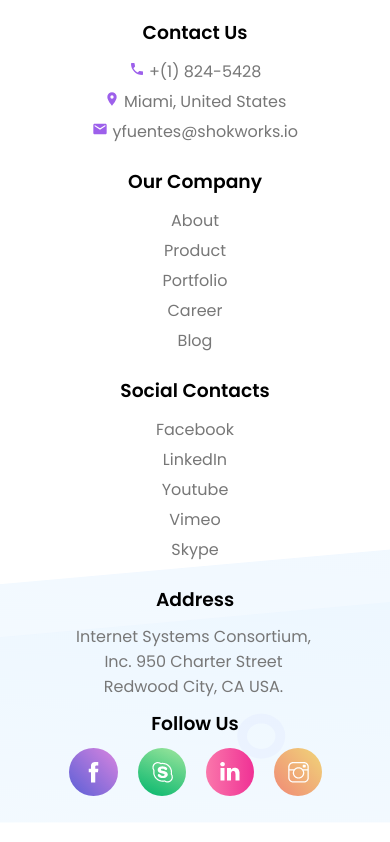
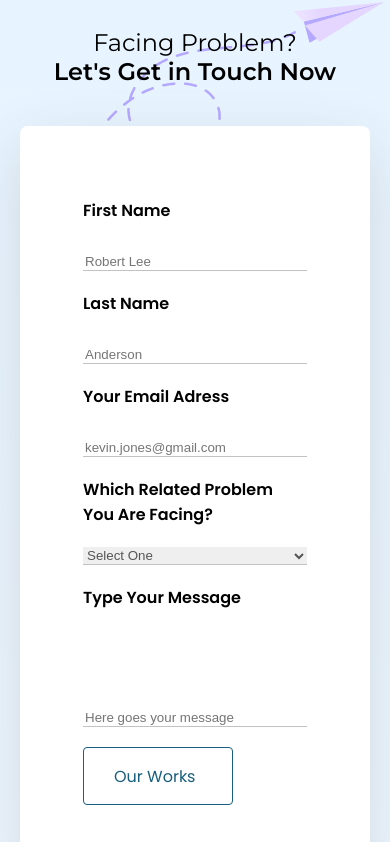
Before and after one commit to MirkoAn/shokworks-react, a React (Create React App) app: page / in a window 390 px wide. Shown: the part 3462-4304 px from the top of the page. Built offline with nearby package versions, Linux system fonts and the light colour scheme.

Commit message:
Completed form-component UI for mobile devices

```diff
--- a/src/App.js
+++ b/src/App.js
@@ -1,5 +1,6 @@
 import React from 'react'
 import { Footer } from './Components/Footer'
+import { FormContainer } from './Components/FormContainer'
 import { Header } from './Components/Header'
 import { Hero } from './Components/Hero'
 import { Partners } from './Components/Partners&Clients'
@@ -16,6 +17,7 @@ export const App = () => (
     <Work />
     <Support />
     <Partners />
+    <FormContainer />
     <Footer />
   </>
 )
--- /dev/null
+++ b/src/Components/FormContainer/index.js
@@ -0,0 +1,13 @@
+import React from 'react'
+import { Forms } from '../Forms'
+
+import { Container } from './styles'
+
+export const FormContainer = () => {
+  return (
+    <Container>
+      <h2>Facing Problem?<br /><span>Let's Get in Touch Now</span></h2>
+      <Forms />
+    </Container>
+  )
+}
--- /dev/null
+++ b/src/Components/FormContainer/styles.js
@@ -0,0 +1,29 @@
+import styled from 'styled-components'
+
+import * as fonttheme from '../../styles/variables/FontThemes'
+
+import Background from '../../assets/images/Rectangle511.png'
+import Background2 from '../../assets/images/Group2258.png'
+import BgArrow from '../../assets/images/Group2794.png'
+
+export const Container = styled.div`
+  margin-top: 50px;
+  padding: 20px 20px;
+  background:
+            url(${BgArrow}),
+            url(${Background}),
+            url(${Background2});
+  background-position: top right;
+  background-repeat: no-repeat;
+
+  h2 {
+    margin-top: 20px;
+    font-weight: 500;
+    text-align: center;
+    font-family: ${fonttheme.font2};
+  }
+
+  span {
+    font-weight: 600;
+  }
+`
--- /dev/null
+++ b/src/Components/Forms/index.js
@@ -0,0 +1,50 @@
+import React, { useState } from 'react'
+
+import { Form, FormButton } from './styles'
+
+export const Forms = () => {
+  const [name, setName] = useState('')
+  const [email, setEmail] = useState('')
+
+  function handleNameChange (e) {
+    setName(e.target.value)
+  }
+
+  function handleEmailChange (e) {
+    setEmail(e.target.value)
+  }
+
+  console.log(name)
+  return (
+    <Form action=''>
+      <label>
+        First Name <br />
+        <input value={name} onChange={handleNameChange} type='text' name='name' placeholder='Robert Lee' />
+      </label>
+      <label>
+        Last Name <br />
+        <input type='text' name='name' placeholder='Anderson' />
+      </label>
+      <label>
+        Your Email Adress <br />
+        <input value={email} onChange={handleEmailChange} type='email' name='email' placeholder='kevin.jones@gmail.com' />
+      </label>
+      <label>
+        Which Related Problem You Are Facing? <br />
+        <select>
+          <option value=''>Select One</option>
+          <option value=''>Option 1</option>
+          <option value=''>Option 2</option>
+          <option value=''>Option 3</option>
+        </select>
+      </label>
+      <label>
+        Type Your Message <br />
+        <input className='message' type='text' name='message' placeholder='Here goes your message' />
+      </label>
+      <FormButton>
+        <a href='#' />
+      </FormButton>
+    </Form>
+  )
+}
--- /dev/null
+++ b/src/Components/Forms/styles.js
@@ -0,0 +1,82 @@
+import styled from 'styled-components'
+
+import * as fonttheme from '../../styles/variables/FontThemes'
+import * as colors from '../../styles/variables/Colors'
+
+export const Form = styled.form`
+  display: flex;
+  flex-direction: column;
+  box-shadow: 0px 20px 60px #3E3E3E29;
+  border-radius: 8px;
+  padding: 72px 63px;
+  margin: 40px auto;
+  background-color: ${colors.backgroundcolor};
+  font-family: ${fonttheme.font1};
+
+  label {
+    font-weight: 600;
+  }
+
+  input  {
+        display: block;
+        width: 100%;
+        border: none;
+        margin-top: 30px;
+        margin-bottom: 20px;
+        border-bottom: 1px solid #C2C2C2;
+
+        &:focus {
+            outline: none;
+        }
+  }
+  select {
+        width: 100%;
+        border: none;
+        margin-top: 20px;
+        margin-bottom: 20px;
+        border-bottom: 1px solid #C2C2C2;
+        color: ${colors.primarycolor};
+        &:focus {
+            outline: none;
+        }
+    }
+
+  input.message[type='text'] {
+    padding-top: 70px;
+  }
+`
+export const FormButton = styled.div`
+  display: flex;
+  width: 150px;
+  height: 58px;
+  border-radius: 4px;
+  text-decoration: none;
+  text-align: center;
+  background: ${colors.backgroundcolor};
+  border: 1px solid ${colors.secondarycolor};
+
+  &:hover {
+    background: ${colors.secondarycolor};
+    transition: 0.5s;
+    a {
+      color: ${colors.backgroundcolor};
+    }
+  }
+
+  a {
+    display: flex;
+    justify-content: center;
+    align-items: center;
+    padding: 10px 30px;
+    font-family: ${fonttheme.font1};
+    color: ${colors.secondarycolor};
+
+    &::after {
+    content: 'Our Works';
+    }
+
+    &:hover::after {
+      content: 'Know More';
+    }
+  }
+`
```
